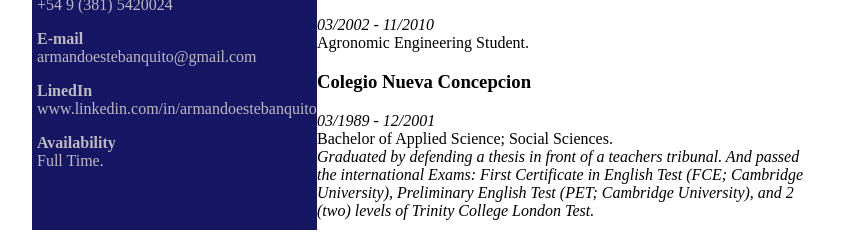
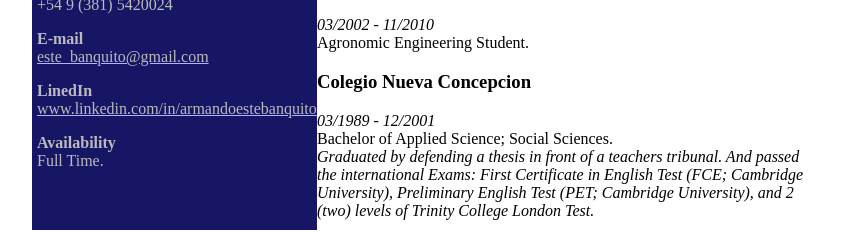
Before and after one commit to afogliatto/Bootcamp, a plain HTML site: page Curriculum.html in a window 1280 px wide. Shown: the part 754-986 px from the top of the page, without its empty margins (296-1144 px from the left). Drawn offline with Linux system fonts and the light colour scheme.

Commit message:
modified PersInfo

```diff
--- a/CssforCV.css
+++ b/CssforCV.css
@@ -48,3 +48,7 @@ hr {
 #pdee{
     background:#b9b9c0;
 }
+
+a {
+    color:#bababf;
+}
--- a/Curriculum.html
+++ b/Curriculum.html
@@ -25,11 +25,11 @@
             </p>
             <p><strong>E-mail</strong>
                 <br>
-                armandoestebanquito@gmail.com
+                <a href="#" title="Send Mail to Banquito">este_banquito@gmail.com</a>
             </p>
             <p><strong>LinedIn</strong>
                 <br>
-                www.linkedin.com/in/armandoestebanquito
+                <a href="#" title="Go to LinkedIn">www.linkedin.com/in/armandoestebanquito</a>
             </p>
             <p><strong>Availability</strong>
                 <br>
```
